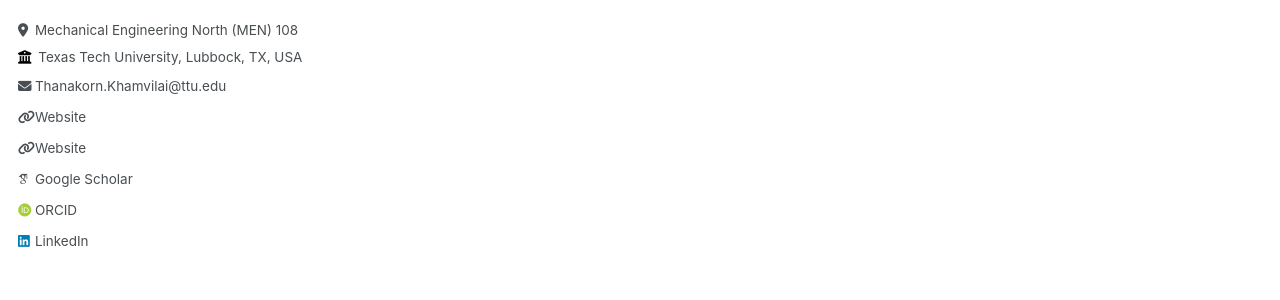
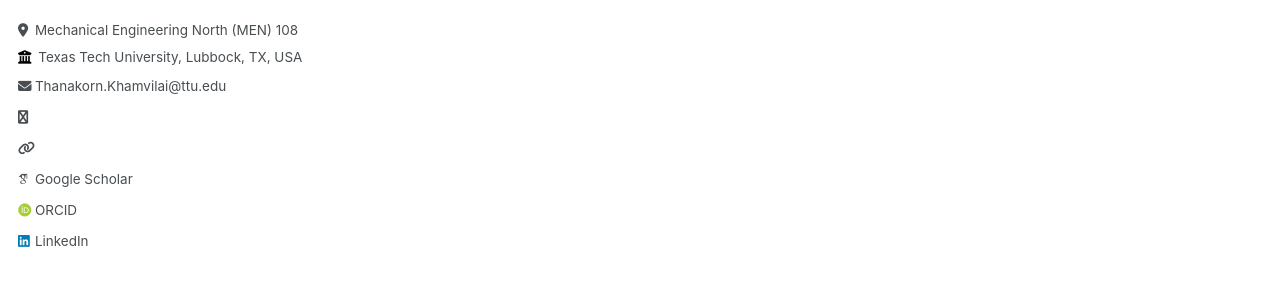
Before and after one commit to tkhamvilai/tkhamvilai.github.io, a Jekyll site: the page built from _pages/about.md, in a window 1280 px wide. Shown: the part 376-676 px from the top of the page. Built offline with Jekyll 4.4.1, drawn with Linux system fonts in a browser that asks for light colours; some web fonts are replaced.

Commit message:
add a link to my cv

```diff
--- a/_includes/author-profile.html
+++ b/_includes/author-profile.html
@@ -34,10 +34,10 @@
         <li><a href="mailto:{{ author.email }}"><i class="fas fa-fw fa-envelope icon-pad-right" aria-hidden="true"></i>{{ author.email }}</a></li>
       {% endif %}
       {% if author.uri %}
-        <li><a href="{{ author.cv }}"><i class="fas fa-fw fa-link icon-pad-right" aria-hidden="true"></i>{{ site.data.ui-text[site.locale].website_label | default: " Resume / CV" }}</a></li>
+        <li><a href="{{ author.cv }}"><i class="fas fa-fw ai-cv icon-pad-right" aria-hidden="true"></i>{{ default: " Resume / CV" }}</a></li>
       {% endif %}
       {% if author.uri %}
-        <li><a href="{{ author.uri }}"><i class="fas fa-fw fa-link icon-pad-right" aria-hidden="true"></i>{{ site.data.ui-text[site.locale].website_label | default: " Departmental Website" }}</a></li>
+        <li><a href="{{ author.uri }}"><i class="fas fa-fw fa-link icon-pad-right" aria-hidden="true"></i>{{ default: " Departmental Website" }}</a></li>
       {% endif %}
 
       <!-- Font Awesome and Academicons icons / Academic websites -->
```
